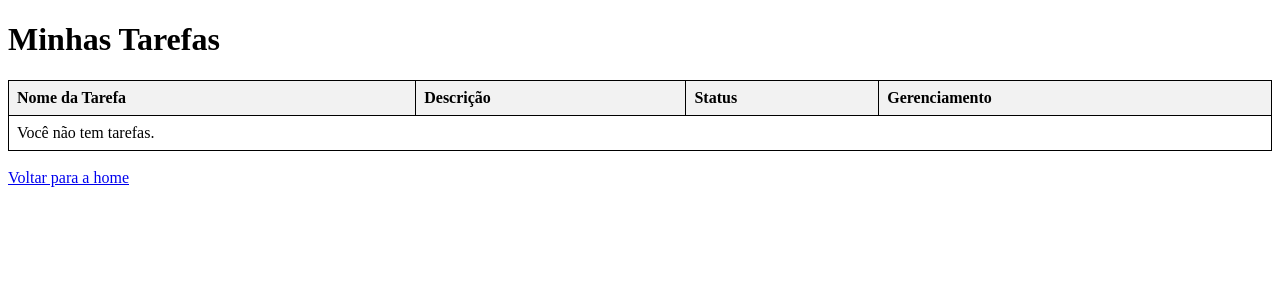
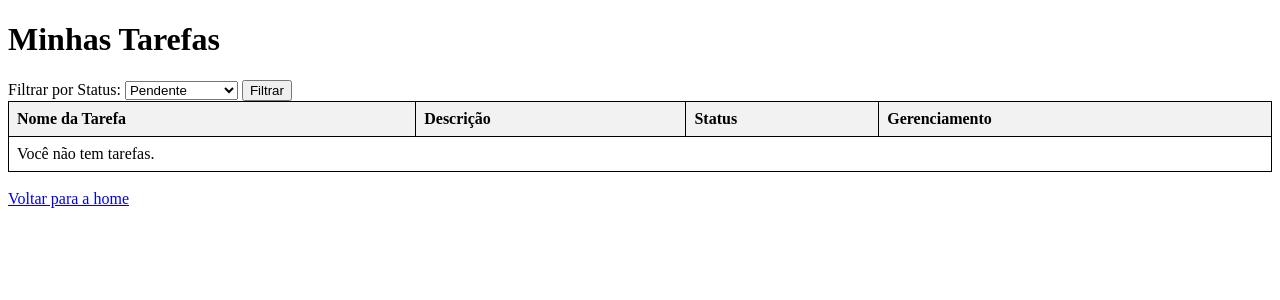
Before and after one commit to bryanljf/gerenciador_tarefas, a Django app: template app/templates/my_tasks.html in a window 1280 px wide. Shown: the top 300 px of the page. Run offline with Django 3.2, Linux system fonts and the light colour scheme; the template is opened without the code that fills it, so the values that code supplies are empty.

Commit message:
Update Views.py

```diff
--- a/app/templates/manage_task.html
+++ b/app/templates/manage_task.html
@@ -50,7 +50,7 @@
             {% endif %}
         </select>
 
-        <input type="submit" value="Criar tarefa">
+        <input type="submit" value="Editar tarefa">
     </form>
 
     <br><br>
--- a/app/templates/my_tasks.html
+++ b/app/templates/my_tasks.html
@@ -25,6 +25,18 @@
 </head>
 <body>
     <h1>Minhas Tarefas</h1>
+
+    <form action="{% url 'my_tasks_filter' status_filter %}" method="POST">
+        {% csrf_token %}
+
+        <label for="status_filter">Filtrar por Status:</label>
+        <select name="status_filter" id="status_filter">
+            <option value="Pendente">Pendente</option>
+            <option value="Em andamento">Em andamento</option>
+            <option value="Concluído">Concluído</option>
+        </select>
+        <input type="submit" value="Filtrar">
+    </form>
 
     <table>
         <thead>
--- a/app/urls.py
+++ b/app/urls.py
@@ -5,5 +5,6 @@ urlpatterns = [
     path('create_task', views.create_task, name='create_task'),
     path('home', views.home, name='home'),
     path('my_tasks', views.my_tasks, name='my_tasks'),
+    path('my_tasks_filter/<str:status>', views.my_tasks_filter, name='my_tasks_filter'),
     path('manage_task/<int:id>/', views.manage_task, name='manage_task')
 ]
```
Also changed, not shown: app/views.py (+14 -9 lines), db.sqlite3.
